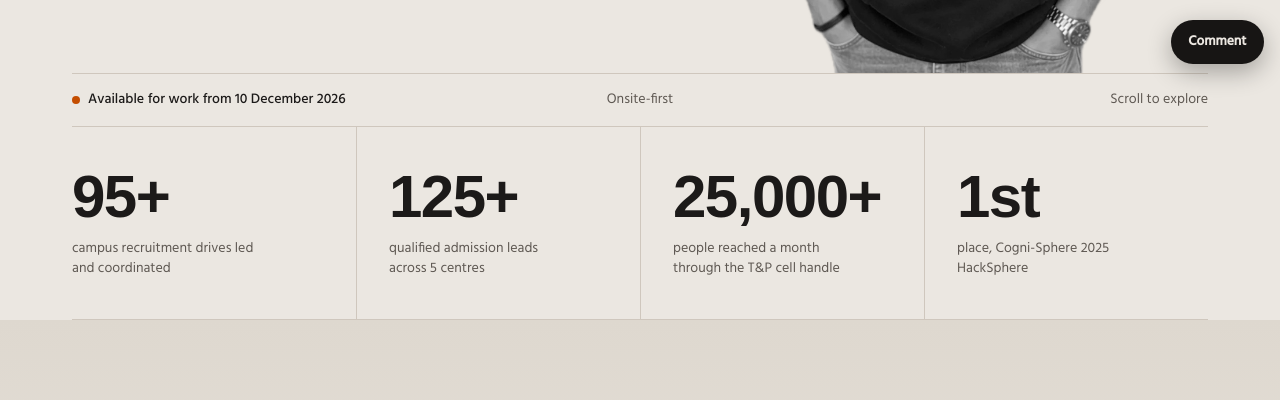
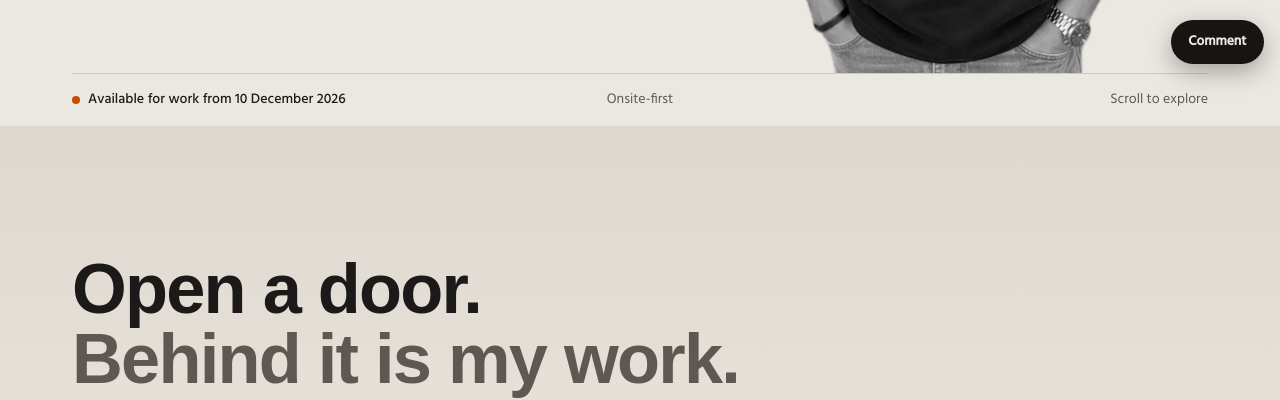
Before and after one commit to ThisSideMahesh/Portfolio, a Next.js app: page / in a window 1280 px wide. Shown: the part 720-1120 px from the top of the page. Built offline with nearby package versions, Linux system fonts and the light colour scheme; no server answers; a web font is replaced by a local one.

Commit message:
fix: remove the proof strip (review comment #11)
The doors already show these numbers in their hover panels.

```diff
--- a/app/page.tsx
+++ b/app/page.tsx
@@ -2,7 +2,6 @@ import type { Metadata } from "next";
 import { ContactBand } from "@/components/home/contact-band";
 import { DoorWall } from "@/components/home/door-wall";
 import { Hero } from "@/components/home/hero";
-import { ProofStrip } from "@/components/home/proof-strip";
 import { Story } from "@/components/home/story";
 
 export const metadata: Metadata = {
@@ -13,7 +12,6 @@ export default function HomePage() {
   return (
     <>
       <Hero />
-      <ProofStrip />
       <DoorWall />
       <Story />
       <ContactBand />
--- a/components/home/proof-strip.tsx
+++ /dev/null
@@ -1,29 +0,0 @@
-/**
- * Proof in one glance, for recruiters who give the page under a minute: four numbers straight
- * from the approved fact sheet (docs/PRD.md §6), each with the line that explains it. Plain
- * type and hairline dividers, no cards, so it reads as part of the page rather than a widget.
- */
-const PROOF = [
-  { value: "95+", label: "campus recruitment drives led and coordinated" },
-  { value: "125+", label: "qualified admission leads across 5 centres" },
-  { value: "25,000+", label: "people reached a month through the T&P cell handle" },
-  { value: "1st", label: "place, Cogni-Sphere 2025 HackSphere" },
-] as const;
-
-export function ProofStrip() {
-  return (
-    <section aria-label="Results at a glance" className="wrap">
-      <dl className="grid grid-cols-2 border-y border-line md:grid-cols-4">
-        {PROOF.map((item, i) => (
-          <div
-            key={item.value}
-            className={`py-7 pr-4 md:py-10 md:pr-8 ${i % 2 === 1 ? "border-l border-line pl-5 md:pl-8" : ""} ${i >= 2 ? "border-t border-line md:border-t-0" : ""} ${i === 2 ? "md:border-l md:pl-8" : ""}`}
-          >
-            <dt className="font-display text-[clamp(2.25rem,5vw,3.75rem)] leading-none font-semibold tracking-tight">{item.value}</dt>
-            <dd className="mt-3 max-w-[24ch] text-sm text-muted">{item.label}</dd>
-          </div>
-        ))}
-      </dl>
-    </section>
-  );
-}
```
Also changed, not shown: 1 other file (tests, documents, lock files or other folders).
